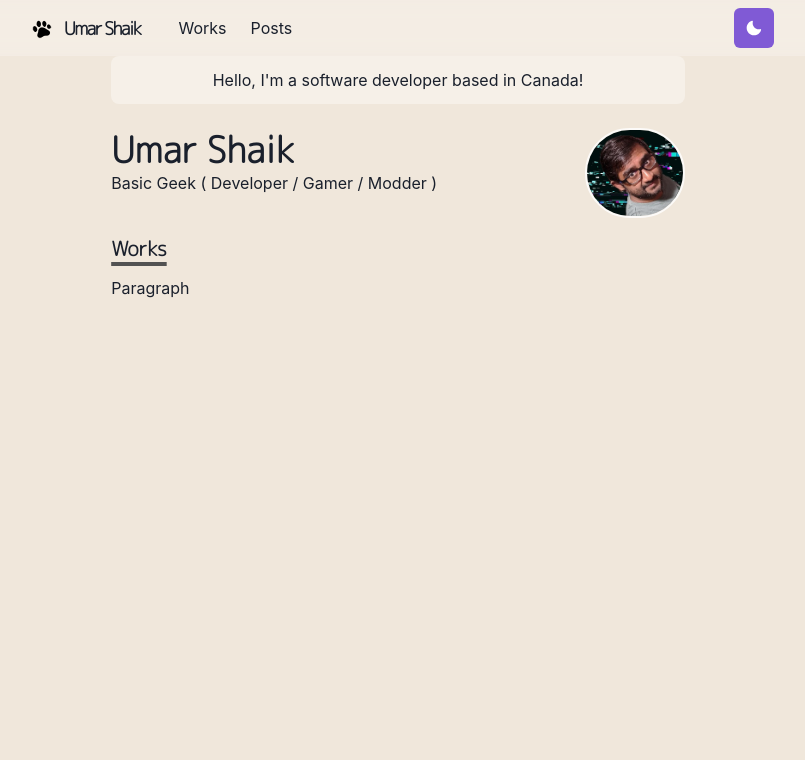
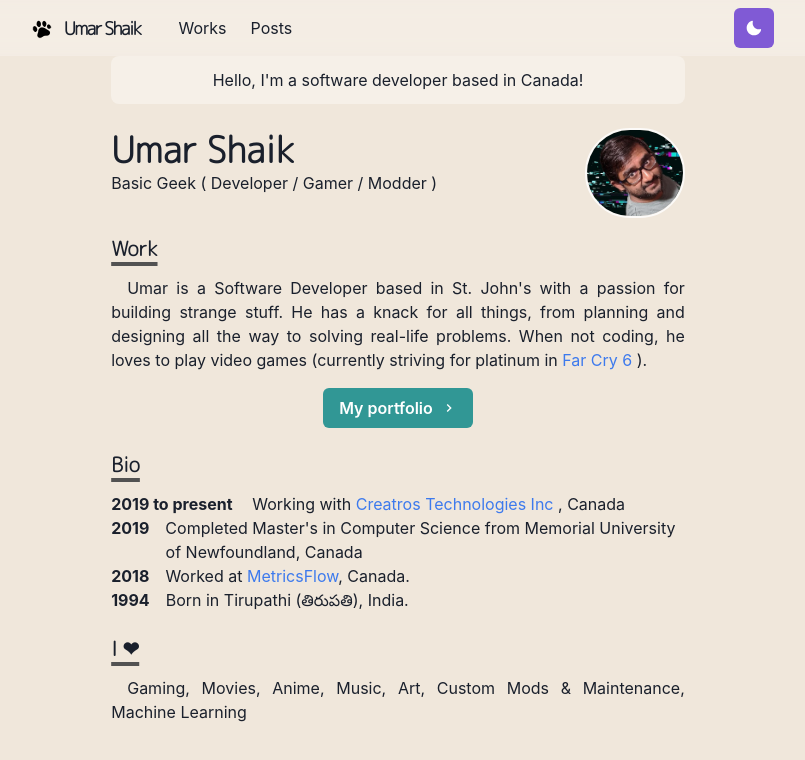
Before and after one commit to ufshaik/ufshaik-homepage, a Next.js app: page / in a window 1280 px wide. Shown: the top 760 px of the page, without its empty margins (242-1047 px from the left). Built offline with nearby package versions, Linux system fonts and the light colour scheme.

Commit message:
Adding Bio's and Love

```diff
--- /dev/null
+++ b/components/bio.js
@@ -0,0 +1,12 @@
+import { Box } from "@chakra-ui/react"
+import styled from "@emotion/styled"
+
+export const BioSection = styled(Box)`
+  padding-left: 3.4em;
+  text-indent: -3.4em;
+`
+
+export const BioYear = styled.span`
+  font-weight: bold;
+  margin-right: 1em;
+`
--- /dev/null
+++ b/components/paragraph.js
@@ -0,0 +1,10 @@
+import styled from "@emotion/styled"
+
+const Paragraph = styled.p`
+  text-align: justify;
+  text-indent: 1em;
+`
+
+
+
+export default Paragraph
--- a/components/section.js
+++ b/components/section.js
@@ -8,7 +8,7 @@ const StyledDiv = chakra( motion.div,{
   }
 })
 
-const Section = ({ children, delay=0 }) =>{
+const Section = ({ children, delay= 0 }) =>{
   return <StyledDiv
     initial={{y:10, opacity: 0}}
     animate={{y:0, opacity:1}}
--- a/pages/index.js
+++ b/pages/index.js
@@ -1,5 +1,18 @@
-import { Container, Box, Heading, Image, useColorModeValue } from '@chakra-ui/react'
+import NextLink from 'next/link'
+import {
+    Container,
+    Box,
+    Heading,
+    Image,
+    useColorModeValue,
+    Link, Button
+} from '@chakra-ui/react'
 import Section from '../components/section'
+import Paragraph from '../components/paragraph'
+import { ChevronRightIcon } from '@chakra-ui/icons'
+import { BioSection, BioYear } from '../components/bio'
+
+// TODO: Fix the links
 
 const Page = () => {
     return (
@@ -28,10 +41,61 @@ const Page = () => {
             </Box>
             <Section delay={0.1}>
                 <Heading as={"h3"} variant={"section-title"}>
-                    Works
+                    Work
                 </Heading>
-                <p> Paragraph </p>
+                <Paragraph>
+                    Umar is a Software Developer based in St. John&apos;s with a passion for building strange stuff. He has a knack for all things, from planning and designing all the way
+                    to solving real-life problems. When not coding, he loves to play video games (currently striving for platinum in {' '}
+                    <NextLink href={"https://www.ubisoft.com/en-ca/game/far-cry/far-cry-6"}>
+                        <Link> Far Cry 6 </Link>
+                    </NextLink>
+                    ).
+                </Paragraph>
+                <Box align={"center"} my={4}>
+                    <NextLink href={"/works"}>
+                        <Button rightIcon={<ChevronRightIcon />} colorScheme={"teal"}>
+                            My portfolio
+                        </Button>
+                    </NextLink>
+                </Box>
             </Section>
+            <Section delay={0.2}>
+                <Heading as={"h3"} variant={"section-title"}>
+                    Bio
+                </Heading>
+                <BioSection>
+                    <BioYear> 2019 to present </BioYear>
+                    Working with {' '}
+                    <NextLink href={"https://www.linkedin.com/company/skillshawks/"}>
+                        <Link> Creatros Technologies Inc </Link>
+                    </NextLink>, Canada
+                </BioSection>
+                <BioSection>
+                    <BioYear>2019</BioYear>
+                    Completed Master&apos;s in Computer Science from Memorial University of Newfoundland, Canada
+                </BioSection>
+                <BioSection>
+                    <BioYear>2018</BioYear>
+                    Worked at {' '}
+                    <NextLink href={"https://www.linkedin.com/company/metrics-flow/"}>
+                        <Link> MetricsFlow</Link>
+                    </NextLink>, Canada.
+                </BioSection>
+                <BioSection>
+                    <BioYear>1994</BioYear>
+                    Born in Tirupathi (తిరుపతి), India.
+                </BioSection>
+            </Section>
+
+            <Section delay={0.3}>
+                <Heading as={"h3"} variant={"section-title"}>
+                    I ❤
+                </Heading>
+                <Paragraph>
+                    Gaming, Movies, Anime, Music, Art, Custom Mods & Maintenance, Machine Learning
+                </Paragraph>
+            </Section>
+
         </Container>
     )
 }
```
